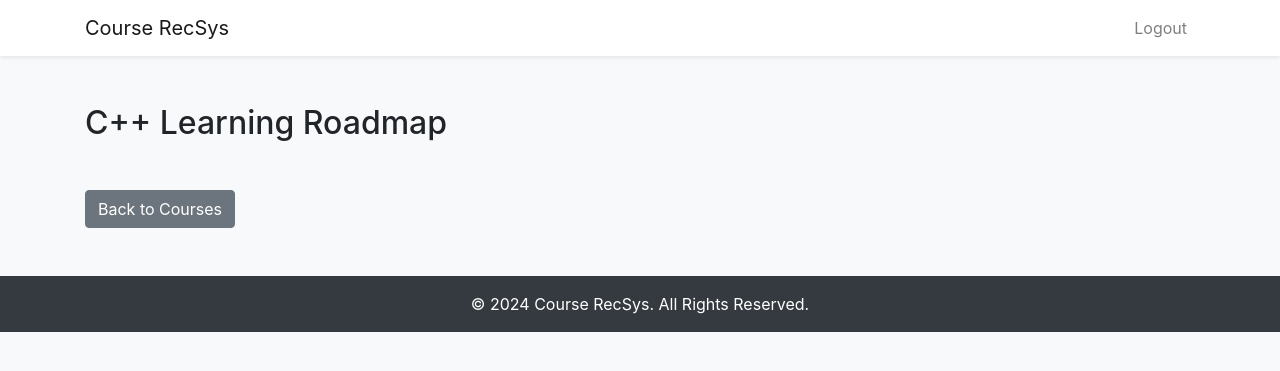
After one commit to lavishkhanna/LearneX, a Flask app: a page that uses templates/roadmap_page.html in a window 1280 px wide. The commit adds this page. Shown: the top 371 px of the page. Run offline with Flask 3, Linux system fonts and the light colour scheme; a user stored in the database is signed in; some libraries are stand-ins or nearby versions.

Commit message:
Fixed databse and enhanced routing with learning pages

```diff
--- a/app.py
+++ b/app.py
@@ -177,12 +177,29 @@ login_manager = LoginManager()
 login_manager.init_app(app)
 login_manager.login_view = 'login'  # Redirect users to the login page if not authenticated
 
-# Create User model
+# Define User model first
 class User(UserMixin, db.Model):
     id = db.Column(db.Integer, primary_key=True)
     username = db.Column(db.String(150), unique=True, nullable=False)
     email = db.Column(db.String(150), unique=True, nullable=False)
     password = db.Column(db.String(150), nullable=False)
+
+    # Define the relationship with backref to Roadmap
+    roadmaps = db.relationship('Roadmap', backref='user', lazy=True)
+
+# Now define Roadmap model
+class Roadmap(db.Model):
+    id = db.Column(db.Integer, primary_key=True)
+    user_id = db.Column(db.Integer, db.ForeignKey('user.id'))
+    course_name = db.Column(db.String(150), nullable=False)
+    topic = db.Column(db.String(150), nullable=False)  # Main topic
+    subtopic = db.Column(db.String(150), nullable=True)  # Subtopic
+    completed = db.Column(db.Boolean, default=False)
+
+    # No need to define the user relationship here since it's already defined in the User model
+
+
+
 
 # Create the database
 with app.app_context():
@@ -191,7 +208,7 @@ with app.app_context():
 # User loader callback for Flask-Login
 @login_manager.user_loader
 def load_user(user_id):
-    return User.query.get(int(user_id))
+    return db.session.get(User, int(user_id))
 
 # Home route
 @app.route('/')
@@ -202,23 +219,40 @@ def home():
 from flask import redirect, url_for, render_template
 from flask_login import login_required
 
-# Example topics dictionary
-topics = {
-    "Python": ["Variables", "Data Types", "Control Flow", "Functions"],
-    "Data Science": ["NumPy", "Pandas", "Matplotlib", "Machine Learning"],
-    "C++": ["Pointers", "Memory Management", "Algorithms", "Data Structures"],
-    "UI/UX Design": ["User Research", "Prototyping", "User Flows", "Wireframing"]
-}
+# # Example topics dictionary
+# topics = {
+#     "Python": ["Variables", "Data Types", "Control Flow", "Functions"],
+#     "Data Science": ["NumPy", "Pandas", "Matplotlib", "Machine Learning"],
+#     "C++": ["Pointers", "Memory Management", "Algorithms", "Data Structures"],
+#     "UI/UX Design": ["User Research", "Prototyping", "User Flows", "Wireframing"]
+# }
 
-# Route for starting learning based on selected course
-@app.route('/start_learning/<course_name>', methods=['GET'])
-@login_required  # Ensure that only logged-in users can access this route
+
+@app.route('/start_learning/<course_name>', methods=['GET', 'POST'])
+@login_required
 def start_learning(course_name):
-    # Fetch the topics for the selected course
-    course_topics = topics.get(course_name, [])
+    course_topics = topics.get(course_name, {})
 
-    # Redirect to the learning page with the topics of the selected course
-    return render_template('learning_page.html', course_name=course_name, topics=course_topics)
+    # Add both topics and subtopics to the user's roadmap
+    for topic_category, subtopics in course_topics.items():
+        # Add the topic itself (e.g., "Data Manipulation")
+        existing_topic = Roadmap.query.filter_by(user_id=current_user.id, course_name=course_name, topic=topic_category).first()
+        if not existing_topic:
+            new_topic = Roadmap(user_id=current_user.id, course_name=course_name, topic=topic_category, subtopic=None)
+            db.session.add(new_topic)
+
+        # Add each subtopic (e.g., "NumPy", "Pandas")
+        for subtopic in subtopics:
+            existing_subtopic = Roadmap.query.filter_by(user_id=current_user.id, course_name=course_name, topic=topic_category, subtopic=subtopic).first()
+            if not existing_subtopic:
+                new_subtopic = Roadmap(user_id=current_user.id, course_name=course_name, topic=topic_category, subtopic=subtopic)
+                db.session.add(new_subtopic)
+
+    db.session.commit()
+    return redirect(url_for('roadmap', course_name=course_name))
+
+
+
 
 # Register route
 @app.route('/register', methods=['GET', 'POST'])
@@ -270,6 +304,75 @@ def logout():
     logout_user()
     return redirect(url_for('login'))
 
+# Route for displaying the roadmap
+@app.route('/roadmap/<course_name>', methods=['GET', 'POST'])
+@login_required
+def roadmap(course_name):
+    # Fetch the list of topic categories (keys) for the selected course
+    course_topics = topics.get(course_name, {})
+
+    # If it's a POST request (user is removing a topic or modifying the roadmap)
+    if request.method == 'POST':
+        topic = request.form['topic']
+        # Adding a new topic to roadmap
+        new_topic = Roadmap(user_id=current_user.id, course_name=course_name, topic=topic, completed=False)
+        db.session.add(new_topic)
+        db.session.commit()
+
+    # Fetch the user's roadmap for this course
+    roadmap = Roadmap.query.filter_by(user_id=current_user.id, course_name=course_name).all()
+
+    # Render the roadmap page
+    return render_template('roadmap_page.html', course_name=course_name, course_topics=course_topics, roadmap=roadmap)
+
+
+# Route for marking a topic as completed
+@app.route('/complete_topic/<int:roadmap_id>', methods=['POST'])
+@login_required
+def complete_topic(roadmap_id):
+    roadmap_item = Roadmap.query.get_or_404(roadmap_id)
+    if roadmap_item.user_id == current_user.id:
+        roadmap_item.completed = True
+        db.session.commit()
+    return redirect(url_for('roadmap', course_name=roadmap_item.course_name))
+
+# Route for removing a topic
+@app.route('/remove_topic/<int:roadmap_id>', methods=['POST'])
+@login_required
+def remove_topic(roadmap_id):
+    roadmap_item = Roadmap.query.get_or_404(roadmap_id)
+    if roadmap_item.user_id == current_user.id:
+        db.session.delete(roadmap_item)
+        db.session.commit()
+    return redirect(url_for('roadmap', course_name=roadmap_item.course_name))
+
+
+
+@app.route('/add_topic/<course_name>', methods=['POST'])
+@login_required
+def add_topic(course_name):
+    topic = request.form['topic']
+    existing_topic = Roadmap.query.filter_by(user_id=current_user.id, course_name=course_name, topic=topic).first()
+    if not existing_topic:
+        new_topic = Roadmap(user_id=current_user.id, course_name=course_name, topic=topic, completed=False)
+        db.session.add(new_topic)
+        db.session.commit()
+
+    return redirect(url_for('roadmap', course_name=course_name))
+
+
+
+
+@app.route('/debug_roadmap', methods=['GET'])
+@login_required
+def debug_roadmap():
+    roadmaps = Roadmap.query.filter_by(user_id=current_user.id).all()
+    for roadmap in roadmaps:
+        print(f"User: {current_user.username}, Course: {roadmap.course_name}, Topic: {roadmap.topic}, Completed: {roadmap.completed}")
+    return "Check your console for debug info."
+
+
+
 # Run the app
 if __name__ == '__main__':
     app.run(debug=True)
--- a/templates/learning_page.html
+++ b/templates/learning_page.html
@@ -32,6 +32,9 @@
                 <li class="list-group-item">No topics available for this course.</li>
             {% endfor %}
         </ul>
+
+        <!-- Add a button to view the roadmap -->
+        <a href="{{ url_for('roadmap', course_name=course_name) }}" class="btn btn-primary mt-4">View Roadmap</a>
         <a href="/" class="btn btn-secondary mt-4">Back to Courses</a>
     </div>
 
--- /dev/null
+++ b/templates/roadmap_page.html
@@ -0,0 +1,83 @@
+<!DOCTYPE html>
+<html lang="en">
+<head>
+    <meta charset="UTF-8">
+    <meta name="viewport" content="width=device-width, initial-scale=1.0">
+    <title>{{ course_name }} Roadmap</title>
+    <link href="https://stackpath.bootstrapcdn.com/bootstrap/4.5.2/css/bootstrap.min.css" rel="stylesheet">
+</head>
+<body class="bg-light">
+
+    <!-- Navbar -->
+    <nav class="navbar navbar-expand-lg navbar-light bg-white shadow-sm">
+        <div class="container">
+            <a class="navbar-brand" href="/">Course RecSys</a>
+            <div class="collapse navbar-collapse" id="navbarNav">
+                <ul class="navbar-nav ml-auto">
+                    <li class="nav-item">
+                        <a class="nav-link" href="{{ url_for('logout') }}">Logout</a>
+                    </li>
+                </ul>
+            </div>
+        </div>
+    </nav>
+
+    <!-- Roadmap Section -->
+    <div class="container py-5">
+        <h2>{{ course_name }} Learning Roadmap</h2>
+
+        <!-- Display Topic and Subtopics -->
+        <ul class="list-group mt-4">
+            {% for item in roadmap %}
+                <!-- Main topic without subtopic -->
+                {% if not item.subtopic %}
+                    <li class="list-group-item d-flex justify-content-between align-items-center">
+                        <strong>{{ item.topic }}</strong>
+                        <span>
+                            {% if item.completed %}
+                                <span class="badge badge-success">Completed</span>
+                            {% else %}
+                                <form action="{{ url_for('complete_topic', roadmap_id=item.id) }}" method="POST" class="d-inline">
+                                    <button type="submit" class="btn btn-sm btn-primary">Mark as Completed</button>
+                                </form>
+                            {% endif %}
+                            <form action="{{ url_for('remove_topic', roadmap_id=item.id) }}" method="POST" class="d-inline">
+                                <button type="submit" class="btn btn-sm btn-danger">Remove</button>
+                            </form>
+                        </span>
+                    </li>
+                {% else %}
+                    <!-- Subtopic under the main topic -->
+                    <li class="list-group-item pl-4 d-flex justify-content-between align-items-center">
+                        <span>{{ item.subtopic }}</span> <!-- Indented subtopic -->
+                        <span>
+                            {% if item.completed %}
+                                <span class="badge badge-success">Completed</span>
+                            {% else %}
+                                <form action="{{ url_for('complete_topic', roadmap_id=item.id) }}" method="POST" class="d-inline">
+                                    <button type="submit" class="btn btn-sm btn-primary">Mark as Completed</button>
+                                </form>
+                            {% endif %}
+                            <form action="{{ url_for('remove_topic', roadmap_id=item.id) }}" method="POST" class="d-inline">
+                                <button type="submit" class="btn btn-sm btn-danger">Remove</button>
+                            </form>
+                        </span>
+                    </li>
+                {% endif %}
+            {% endfor %}
+        </ul>
+
+        <a href="/" class="btn btn-secondary mt-4">Back to Courses</a>
+    </div>
+
+    <footer class="bg-dark text-white text-center py-3 mt-auto">
+        <div class="container">
+            <p class="mb-0">© 2024 Course RecSys. All Rights Reserved.</p>
+        </div>
+    </footer>
+
+    <script src="https://code.jquery.com/jquery-3.5.1.slim.min.js"></script>
+    <script src="https://cdn.jsdelivr.net/npm/@popperjs/core@2.9.2/dist/umd/popper.min.js"></script>
+    <script src="https://stackpath.bootstrapcdn.com/bootstrap/4.5.2/js/bootstrap.min.js"></script>
+</body>
+</html>
```
Also changed, not shown: instance/users.db.
